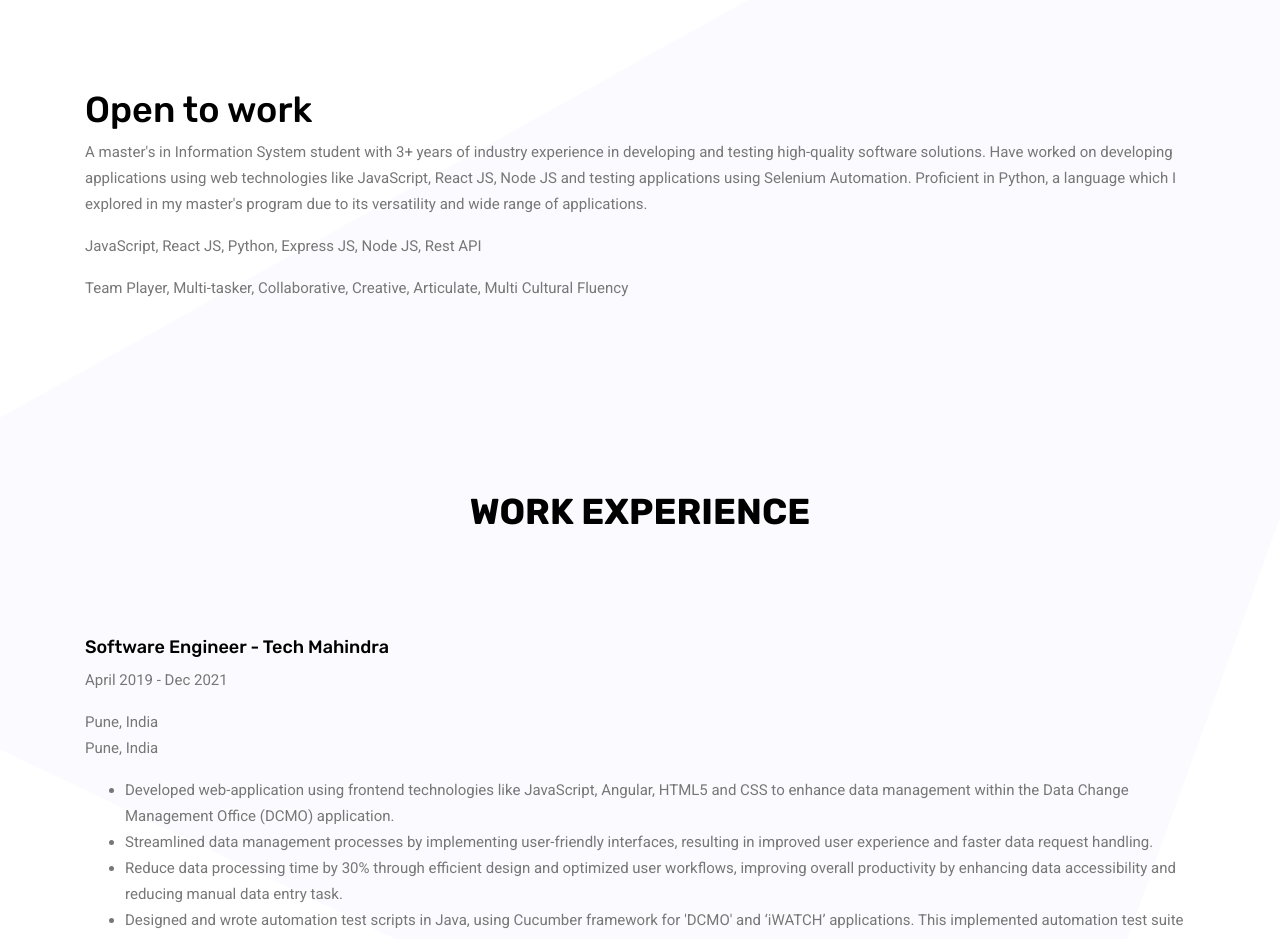
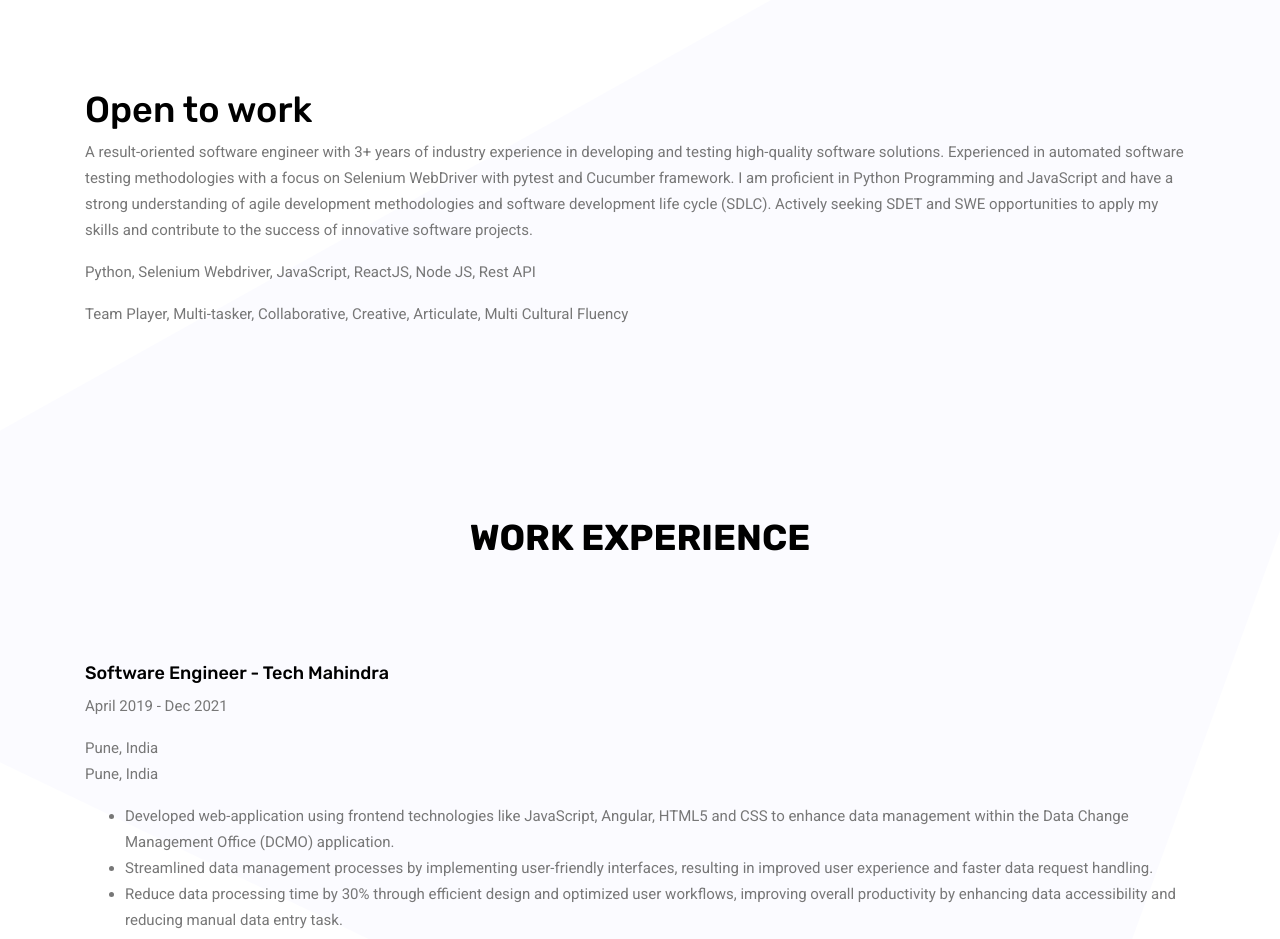
Before and after one commit to SSNagarkar/Sayali.github.io, a plain HTML site: page index.html in a window 1280 px wide. Shown: the part 960-1899 px from the top of the page. Drawn offline with nearby package versions, Linux system fonts and the light colour scheme; some packages are replaced by stand-ins of ours; files that its build step writes are made by us from their sources; files whose address does not match are found by name.

Commit message:
Updated about section

```diff
--- a/index.html
+++ b/index.html
@@ -121,14 +121,16 @@
 
 			<div class="general-info">
 				<h1 class="about-heading">Open to work</h1>
-				<p class="about-para-1">A master's in Information System student with 3+ years of industry experience in developing and testing high-quality software solutions.
-				   Have worked on developing applications using web technologies like JavaScript, React JS, Node JS and testing applications using Selenium Automation.
-				   Proficient in Python, a language which I explored in my master's program due to its versatility and wide range of applications.
+				 <p class="about-para-1">
+					A result-oriented software engineer with 3+ years of industry experience in developing and testing high-quality software solutions.
+					Experienced in automated software testing methodologies with a focus on Selenium WebDriver with pytest and Cucumber framework.
+					I am proficient in Python Programming and JavaScript and have a strong understanding of agile development methodologies and software development life cycle (SDLC).
+					Actively seeking SDET and SWE opportunities to apply my skills and contribute to the success of innovative software projects.
 				</p>
 				<div class="about-para-2">
 					<div class="para-2-1">
 					<i class="gg-pentagon-right"></i>
-					<p class="hard-skills">JavaScript, React JS, Python, Express JS, Node JS, Rest API</p>
+					<p class="hard-skills">Python, Selenium Webdriver, JavaScript, ReactJS, Node JS, Rest API</p>
 				   </div>
 
 				<div class="para-2-2">
```
Also changed, not shown: about.html (+5 -3 lines), 1 other file.
